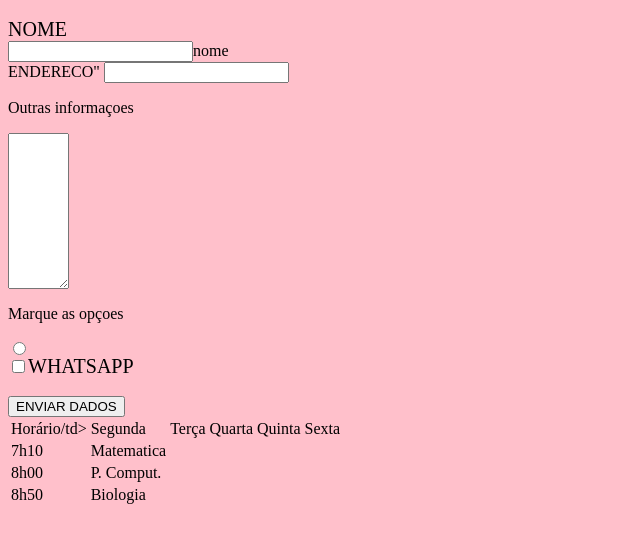
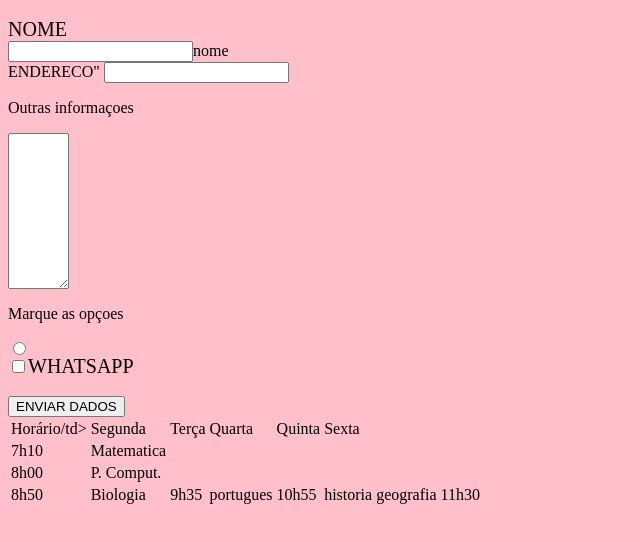
Before and after one commit to 42999153273/formulario, a plain HTML site: page index.html in a window 1280 px wide. Shown: the part 48-590 px from the top of the page, without its empty margins (0-640 px from the left). Drawn offline with Linux system fonts and the light colour scheme.

Commit message:
Update index.html

```diff
--- a/index.html
+++ b/index.html
@@ -67,6 +67,16 @@
 
      <td>Biologia</td>
 
+       <td>9h35</td>
+       <td>portugues</td>
+
+       <td>10h55</td>
+       <td>historia</td>
+
+       <td>geografia</td>
+       <td>11h30</td>
+
+
      </tr>
 
     </tbody>
```
